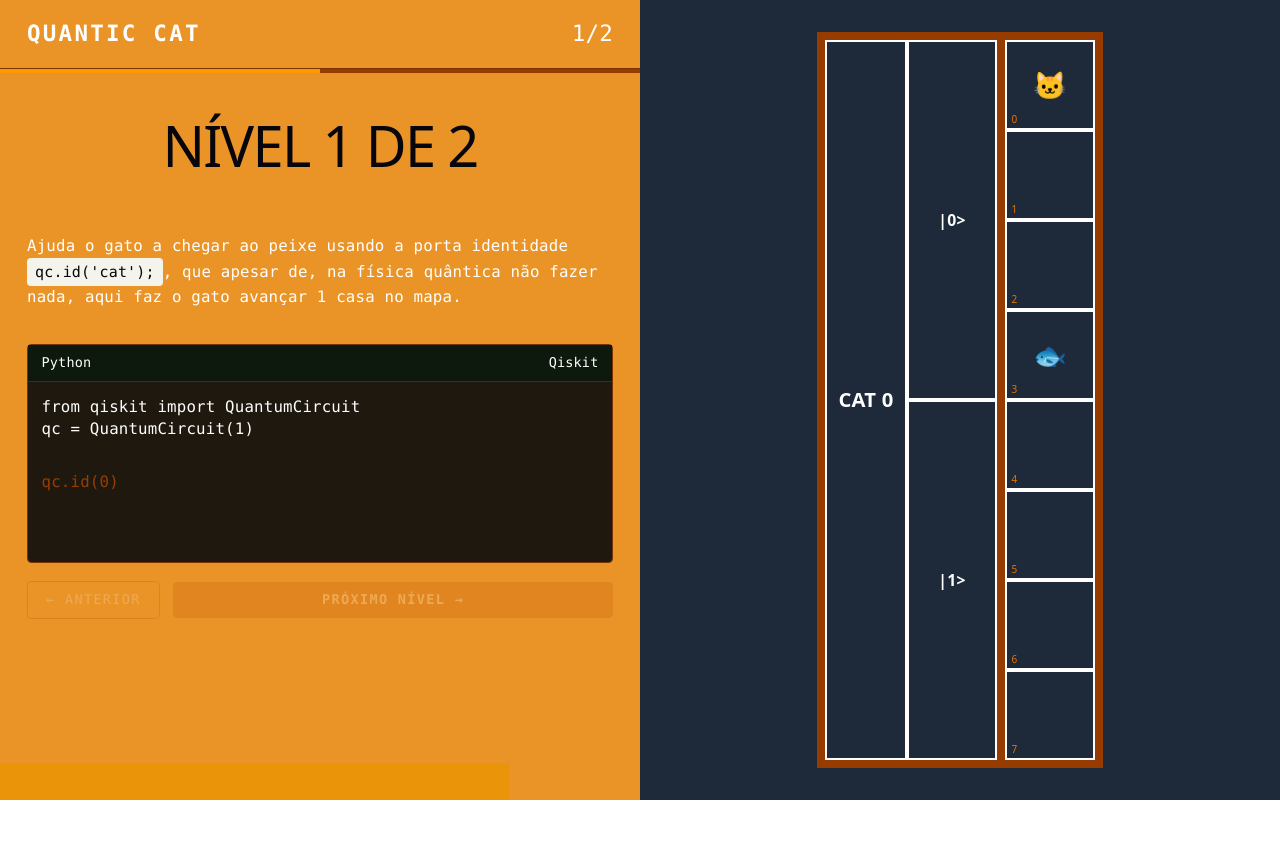
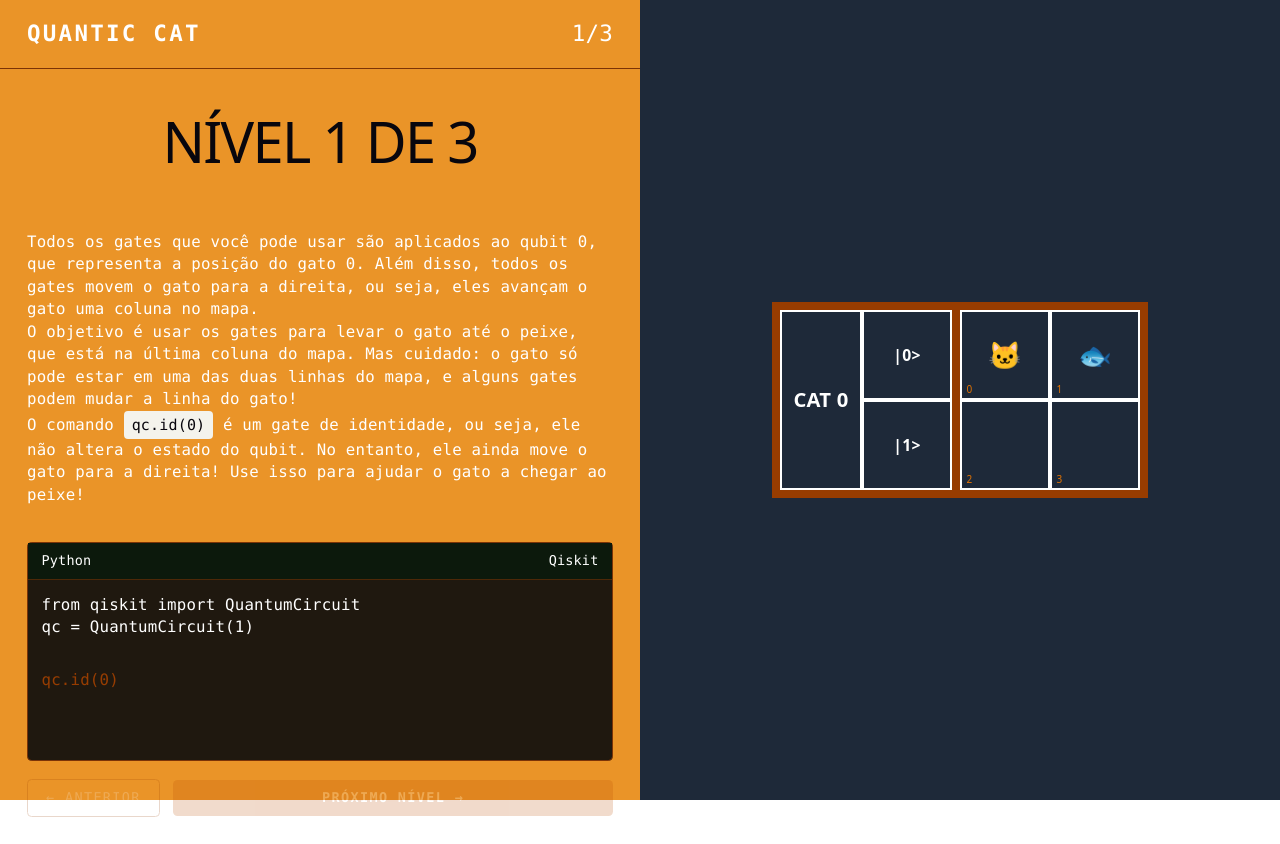
Before and after one commit to DiogoHD/quantic-cat, a React (Vite) app: page / in a window 1280 px wide. Before the commit the page ends 800 px from the top, so only its background shows below. Built offline with nearby package versions, Linux system fonts and the light colour scheme.

Commit message:
Adds Victory Toast

```diff
--- a/src/App.tsx
+++ b/src/App.tsx
@@ -27,7 +27,9 @@ export default function App() {
         <Map
           cols={levelMap.cols}
           catPosition={catPosition}
-          fishPosition={levelMap.fishPosition as Position} />
+          fishPosition={levelMap.fishPosition as Position}
+          hasWon={hasWon}
+        />
       </div>
     </div>
   )
--- a/src/components/level.tsx
+++ b/src/components/level.tsx
@@ -3,7 +3,7 @@ import type { LevelProps } from "../types/level";
 
 const descriptionsWithTitles = descriptions.map((level, _, arr) => ({
   ...level,
-  title: `Nível ${level.id} de ${arr.length}`,
+  title: `Nível ${level.level} de ${arr.length}`,
 }));
 
 export function Level({ current, setCurrent, code, setCode, hasWon }: LevelProps) {
@@ -17,7 +17,7 @@ export function Level({ current, setCurrent, code, setCode, hasWon }: LevelProps
         Quantic Cat
         </span>
         <span className="">
-          {level.id}/{descriptionsWithTitles.length}
+          {level.level}/{descriptionsWithTitles.length}
         </span>
       </div>
 
@@ -25,7 +25,7 @@ export function Level({ current, setCurrent, code, setCode, hasWon }: LevelProps
       <div className="h-1 bg-amber-800">
         <div
           className="h-full bg-amber-500 transition-all duration-500"
-          style={{ width: `${(level.id / descriptionsWithTitles.length) * 100}%` }}
+          style={{ width: `${(level.level / descriptionsWithTitles.length) * 100}%` }}
         />
       </div>
 
--- a/src/components/map.tsx
+++ b/src/components/map.tsx
@@ -13,13 +13,27 @@ function Cell({ index, children }: CellProps) {
   );
 }
 
-export function Map({ cols, catPosition, fishPosition }: MapProps) {
+export function Map({ cols, catPosition, fishPosition, hasWon }: MapProps) {
   const catIndex = catPosition[1] * cols + catPosition[0];
   const fishIndex = fishPosition[1] * cols + fishPosition[0];
 
   return (
+    <div className="flex flex-col">
+      {hasWon && (
+        <div className="mt-4 animate-bounce">
+          <div className="bg-green-500/20 border-2 border-green-400 text-green-100 px-6 py-4 rounded-2xl shadow-xl backdrop-blur-sm">
+            <p className="text-2xl font-extrabold text-center tracking-wide">
+              🎉 Vitória!
+            </p>
+
+            <p className="text-center mt-2 text-lg">
+              O gato alcançou o peixe! 🐱🐟
+            </p>
+          </div>
+        </div>
+      )}
+
       <div className="flex flex-row">
-
         {/* Qubit Name */}
         <div className="flex border-8 border-r-0 border-amber-800 w-20">
           <p className="flex items-center justify-center text-lg font-bold uppercase text-center w-full h-full border-2 border-white">
@@ -42,7 +56,12 @@ export function Map({ cols, catPosition, fishPosition }: MapProps) {
         </div>
 
         {/* Grid container */}
-      <div className={`grid grid-rows-2 grid-cols-${cols} border-8 border-amber-800`} >
+        <div
+          className={`grid grid-rows-2 border-8 border-amber-800`}
+          style={{
+            gridTemplateColumns: `repeat(${cols}, minmax(0, 1fr))`,
+          }}
+        >
           {Array.from({ length: cols * 2 }, (_, i) => (
             <Cell key={i} index={i}>
               {i === catIndex && <Cat />}
@@ -51,5 +70,6 @@ export function Map({ cols, catPosition, fishPosition }: MapProps) {
           ))}
         </div>
       </div>
+    </div>
   );
 }
--- a/src/data/descriptions.tsx
+++ b/src/data/descriptions.tsx
@@ -1,27 +1,58 @@
 export const descriptions = [
   {
-    id: 1,
+    level: 1,
     description: (
       <>
-        Ajuda o gato a chegar ao peixe usando a porta identidade{" "}
-        <code>
-          qc.id('cat');
-        </code>
-        , que apesar de, na física quântica não fazer nada, aqui faz o gato avançar 1 casa no mapa.
+        <p>
+          Todos os gates que você pode usar são aplicados ao qubit 0, que representa a posição do gato 0.
+          Além disso, todos os gates movem o gato para a direita, ou seja, eles avançam o gato uma coluna no mapa.
+        </p>
+        <p>
+          O objetivo é usar os gates para levar o gato até o peixe, que está na última coluna do mapa.
+          Mas cuidado: o gato só pode estar em uma das duas linhas do mapa, e alguns gates podem mudar a linha do gato!
+        </p>
+        <p>
+          O comando {" "}
+          <code className="px-1 py-0.5 rounded text-sm font-mono">
+            qc.id(0)
+          </code>
+          {" "} é um gate de identidade, ou seja, ele não altera o estado do qubit. No entanto, ele ainda move o gato para a direita! Use isso para ajudar o gato a chegar ao peixe!
+        </p>
       </>
     ),
   },
   {
-    id: 2,
+    level: 2,
     description: (
       <>
-        Usa {" "}
-        <code className="px-1 py-0.5 rounded text-sm font-mono">
-          qc.x(0)
-        </code>
-        {" "} para mudar o gato de linha.
-        O operador X é como um interruptor que inverte o estado do gato: se ele estiver na linha de cima, ele vai para a linha de baixo, e vice-versa. Use isso para ajudar o gato a chegar ao peixe!
+        <p>
+          Agora que você já conhece o gate de identidade, vamos apresentar outro gate muito importante: o gate X.
+        </p>
+        <p>
+          O comando {" "}
+          <code className="px-1 py-0.5 rounded text-sm font-mono">
+            qc.x(0)
+          </code>
+          {" "} é um gate de Pauli-X, que inverte o estado do qubit.
+          No nosso jogo, isso significa que ele muda a linha do gato: se o gato está na linha de cima, ele vai para a linha de baixo, e vice-versa.
+        </p>
+        <p>
+          Atenção: o gate X também move o gato para a direita, assim como o gate de identidade!
+        </p>
       </>
     ),
   },
+  {
+    level: 3,
+    description: (
+      <>
+        <p>
+          Agora vamos aplicar os dois gates que você já conhece para resolver o nível.
+        </p>
+        <p>
+          Usa os gates de identidade para avançar o gato, e os gates X para mudar a linha do gato quando necessário.
+        </p>
+      </>
+    ),
+  }
 ];
--- a/src/data/map.json
+++ b/src/data/map.json
@@ -1,23 +1,23 @@
 [
     {
         "level": 1,
-        "catNumber": 1,
+        "numberOfCats": 1,
         "catPosition": [0, 0],
-        "fishPosition": [3, 0],
-        "cols": 4
+        "fishPosition": [1, 0],
+        "cols": 2
     },
     {
         "level": 2,
-        "catNumber": 1,
-        "catPosition": [0, 1],
-        "fishPosition": [5, 1],
-        "cols": 6
+        "numberOfCats": 1,
+        "catPosition": [0, 0],
+        "fishPosition": [1, 1],
+        "cols": 2
     },
     {
         "level": 3,
-        "catNumber": 1,
-        "catPosition": [2, 2],
-        "fishPosition": [7, 2],
-        "cols": 8
+        "numberOfCats": 1,
+        "catPosition": [0, 0],
+        "fishPosition": [3, 1],
+        "cols": 4
     }
 ]
--- a/src/types/map.ts
+++ b/src/types/map.ts
@@ -9,4 +9,5 @@ export interface MapProps {
   cols: number;
   catPosition: Position;
   fishPosition: Position;
+  hasWon: boolean;
 }
```
Lines whose indentation alone changed are shown as unchanged.
